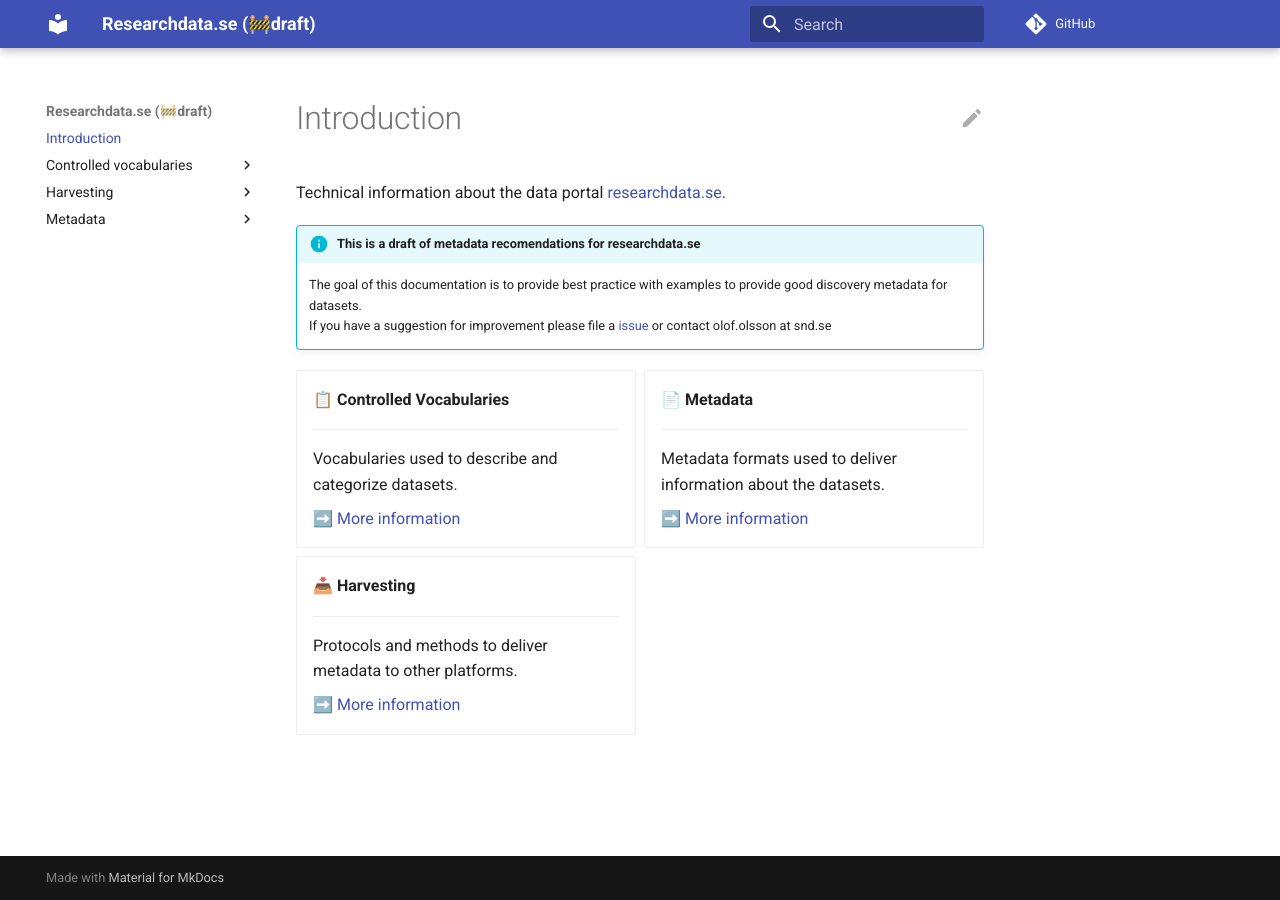
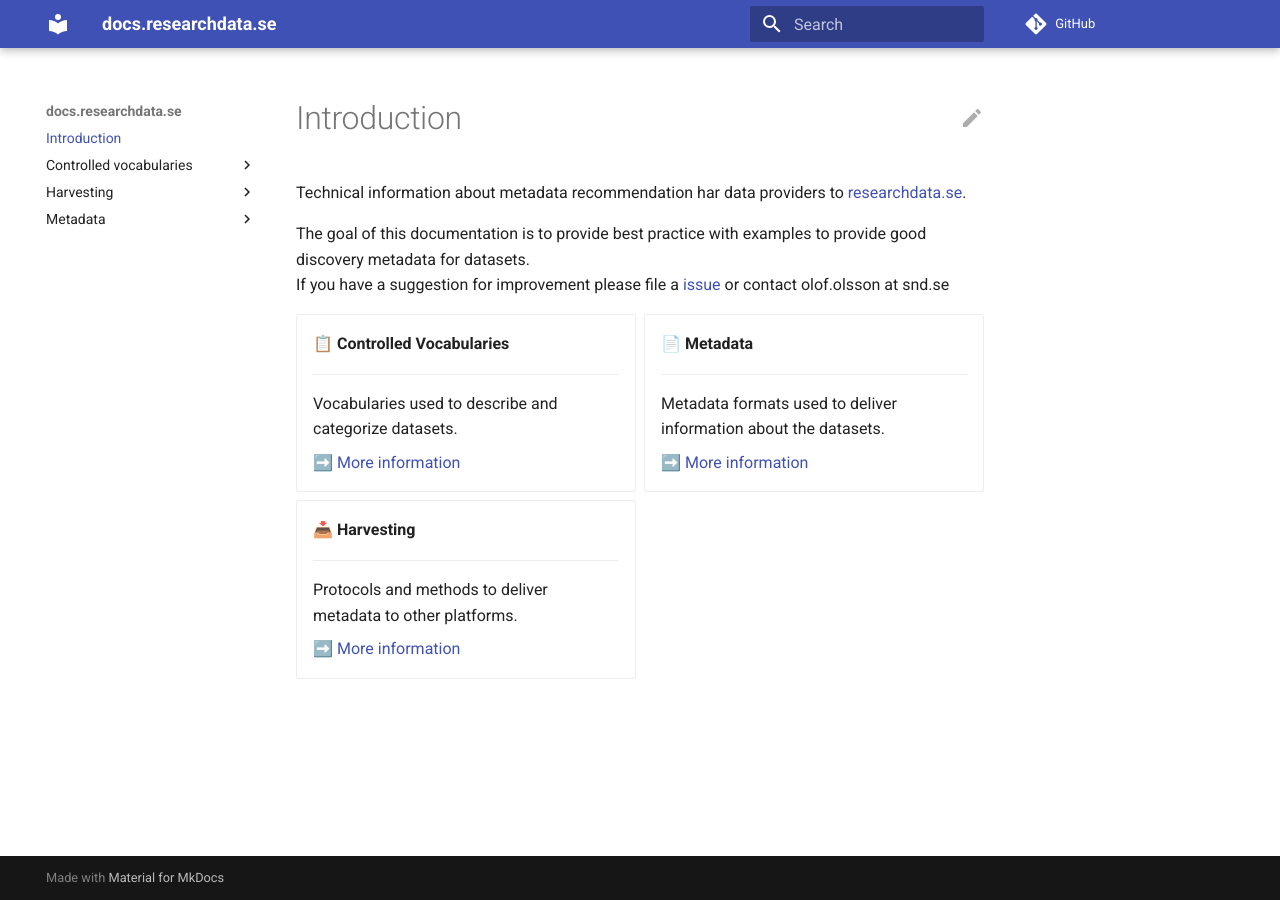
Before and after one commit to researchdata-se/docs.researchdata.se, an MkDocs documentation site: the page built from docs/index.md, in a window 1280 px wide. Built offline with MkDocs 1.6.1 and Material for MkDocs 9.7.7, drawn with Linux system fonts in a browser that asks for light colours; comment, search, counter and statistics services are not loaded.

Commit message:
update links to DataCite 4.6
* remove draft text
* resolve #20 by adding Coverage example

```diff
--- a/docs/index.md
+++ b/docs/index.md
@@ -1,12 +1,9 @@
 # Introduction
 
-Technical information about the data portal [researchdata.se](https://researchdata.se).
+Technical information about metadata recommendation har data providers to [researchdata.se](https://researchdata.se).
 
-!!! info "This is a draft of metadata recomendations for researchdata.se"
-
-    The goal of this documentation is to provide best practice with examples
-    to provide good discovery metadata for datasets.
-    If you have a suggestion for improvement please file a [issue](https://github.com/researchdata-se/docs.researchdata.se/issues) or contact olof.olsson at snd.se
+The goal of this documentation is to provide best practice with examples to provide good discovery metadata for datasets.
+If you have a suggestion for improvement please file a [issue](https://github.com/researchdata-se/docs.researchdata.se/issues) or contact olof.olsson at snd.se
 
 
 <div class="grid cards" markdown>
--- a/mkdocs.yml
+++ b/mkdocs.yml
@@ -1,4 +1,4 @@
-site_name: Researchdata.se (🚧draft)
+site_name: docs.researchdata.se
 repo_url: https://github.com/researchdata-se/docs.researchdata.se/
 edit_uri: edit/main/docs/
 
@@ -14,7 +14,6 @@ theme:
   font:
     text: Roboto
     code: Roboto Mono
-
 
 markdown_extensions:
   - admonition
```
Also changed, not shown: docs/metadata/datacite-xml.md (+22 -19 lines), docs/metadata/index.md (+1 -1 lines).
